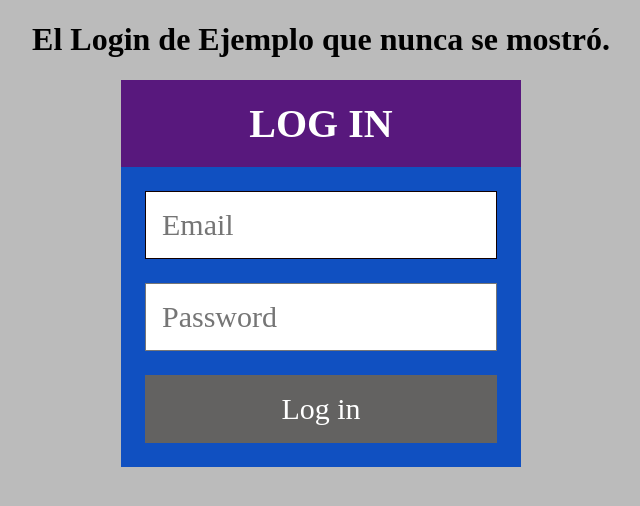
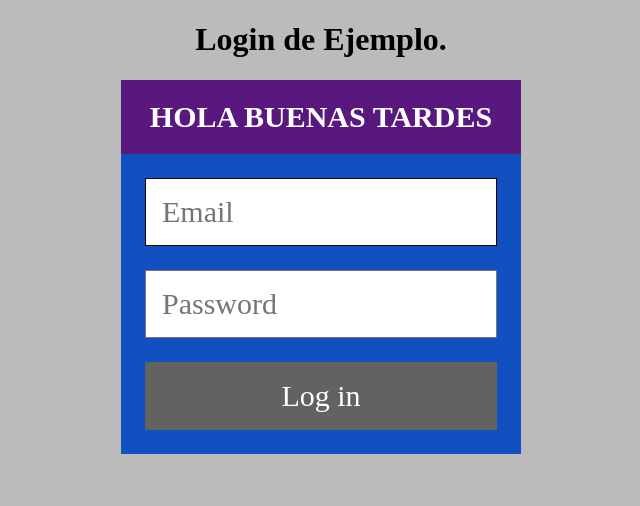
Before and after one commit to Frangar1998/TestingAngularJasmine, an Angular app in the folder angularLogin/: page /login in a window 1280 px wide. Shown: the top 506 px of the page, without its empty margins (319-959 px from the left). Built offline with nearby package versions, Linux system fonts and the light colour scheme; a web font is replaced by a local one.

Commit message:
probando

```diff
--- a/angularLogin/src/app/admin/admin.component.html
+++ b/angularLogin/src/app/admin/admin.component.html
@@ -1,6 +1,6 @@
 <div style="text-align: center">
   <h1>
-    BIENVENIDO SEÑOR ADMINISTRADOR DE ESTOS DOMINIOS INEXPLORADOS POR EL HOMBRE
+    BIENVENIDO ADMINISTRADOR
   </h1>
 
   <p>
--- a/angularLogin/src/app/login/login.component.css
+++ b/angularLogin/src/app/login/login.component.css
@@ -23,7 +23,7 @@
 .login-header {
     background: rgb(88,24,125);
     padding: 20px;
-    font-size: 2.0em;
+    font-size: 1.5em;
     font-weight: bold;
     text-align: center;
     text-transform: uppercase;
@@ -64,7 +64,7 @@
 }
 
 .login input[type="submit"]:focus {
-    background: #990050
+    background: #505050
 }
 
 .login input[type="submit"]:focus {
@@ -74,5 +74,5 @@
 .has-error input[type="email"],
 .has-error input[type="password"]{
     border-color: rgb(216,12,12);
-    color: rgb(230,14,14);
+    color: rgb(0,0,0);
 }
--- a/angularLogin/src/app/login/login.component.html
+++ b/angularLogin/src/app/login/login.component.html
@@ -1,8 +1,8 @@
 <h1 style="text-align:center">
-    El Login de Ejemplo que nunca se mostró.
+    Login de Ejemplo.
   </h1>
   <div class="login">
-    <h2 class="login-header">Log in</h2>
+    <h2 class="login-header">Hola buenas tardes</h2>
     <form [formGroup]="loginForm" class="login-container" (ngSubmit)="login()">
 
       <p [ngClass]="{ 'has-error': isSubmitted && formControls.email.errors }">
@@ -10,7 +10,7 @@
       </p>
 
       <div *ngIf="isSubmitted && formControls.email.errors" class="help-block">
-        <div *ngIf="formControls.email.errors.required">Email is required</div>
+        <div *ngIf="formControls.email.errors.required">Se requiere un email</div>
       </div>
 
       <p [ngClass]="{ 'has-error': isSubmitted && formControls.password.errors }">
@@ -18,7 +18,7 @@
       </p>
 
       <div *ngIf="isSubmitted && formControls.password.errors" class="help-block">
-        <div *ngIf="formControls.password.errors.required">Password is required</div>
+        <div *ngIf="formControls.password.errors.required">Se requiere una contraseña</div>
       </div>
 
       <p>
--- a/angularLogin/src/app/login/login.component.ts
+++ b/angularLogin/src/app/login/login.component.ts
@@ -25,10 +25,10 @@ export class LoginComponent implements OnInit {
 
   get formControls(){ return this.loginForm.controls; }
 
-  login(){
+  login() {
     console.log(this.loginForm.value);
     this.isSubmitted = true;
-    if(this.loginForm.invalid){
+    if (this.loginForm.invalid){
       return;
     }
     this.authService.login(this.loginForm.value);
```
